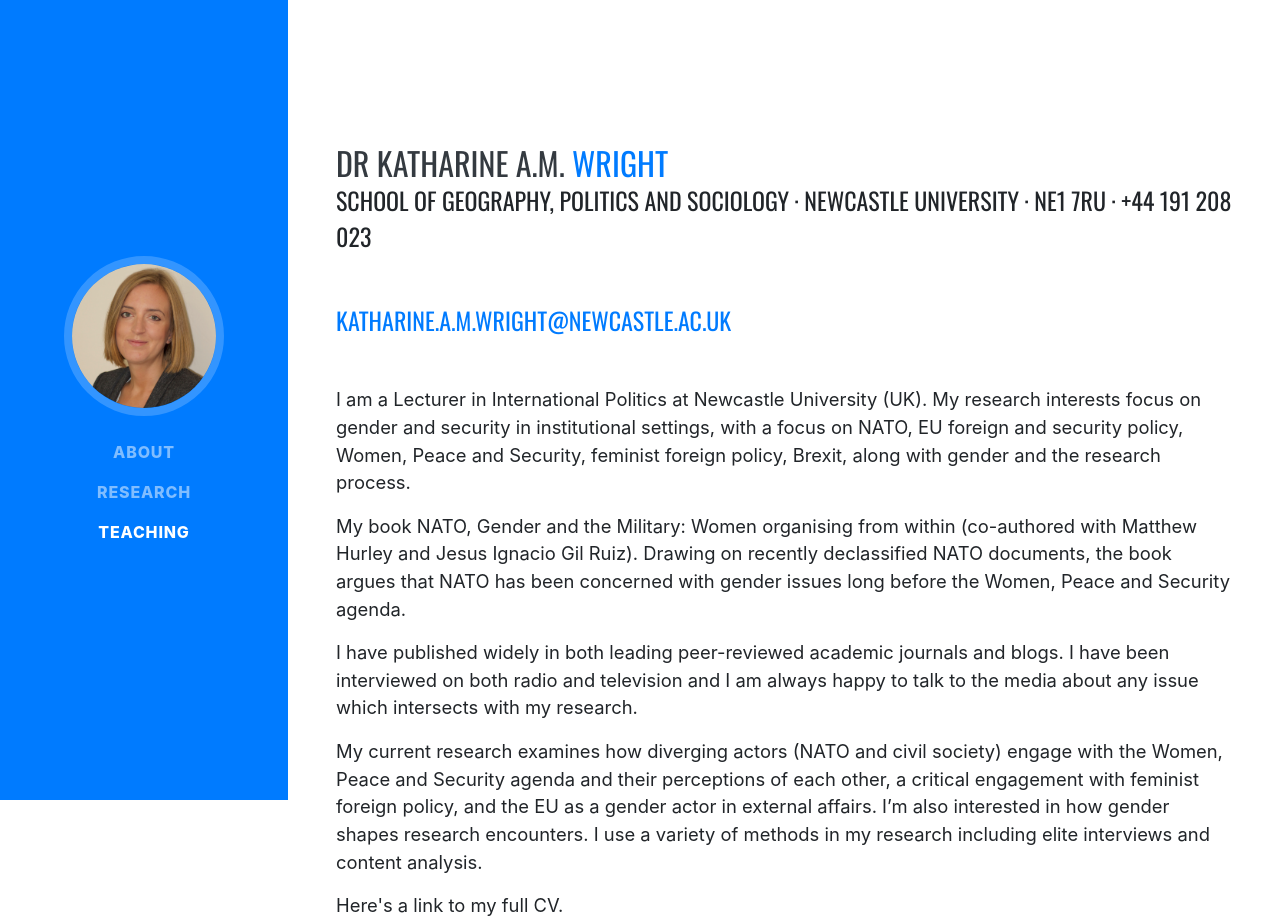
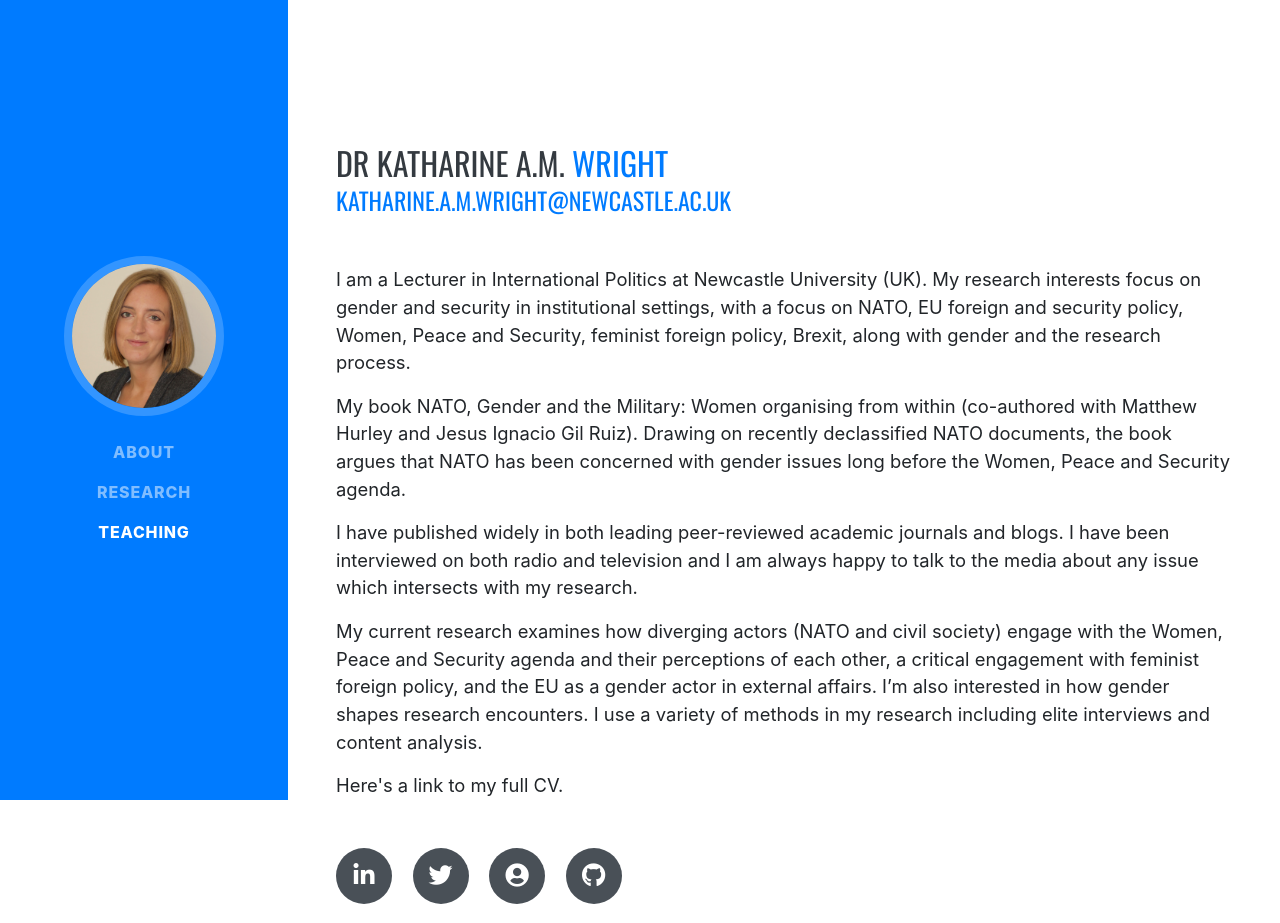
Before and after one commit to 23KAM/KAM-Website, a website with bundled scripts: page index.html in a window 1280 px wide. Shown: the top 923 px of the page. Built offline with nearby package versions, Linux system fonts and the light colour scheme.

Commit message:
Update index.html

```diff
--- a/index.html
+++ b/index.html
@@ -64,7 +64,6 @@
         <h2 class="mb-0 mt-5 pt-5">{{firstname}}
           <span class="text-primary">{{surname}}</span>
         </h2>
-        <div class="subheading mb-5">{{address}} · {{telephone}}</div>
         <div class="subheading mb-5">
           <a :href="'mailto:' + email">{{email}}</a>
         </div>
```
